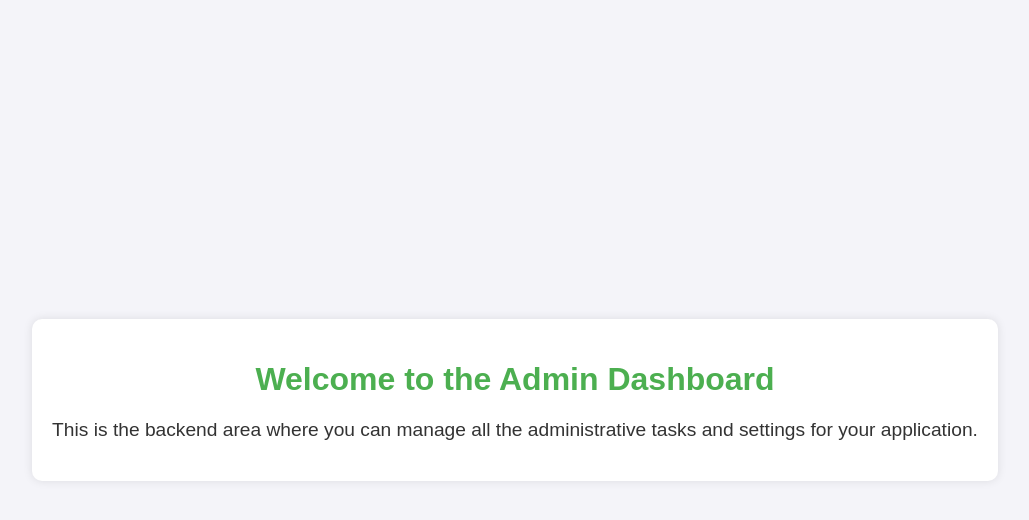
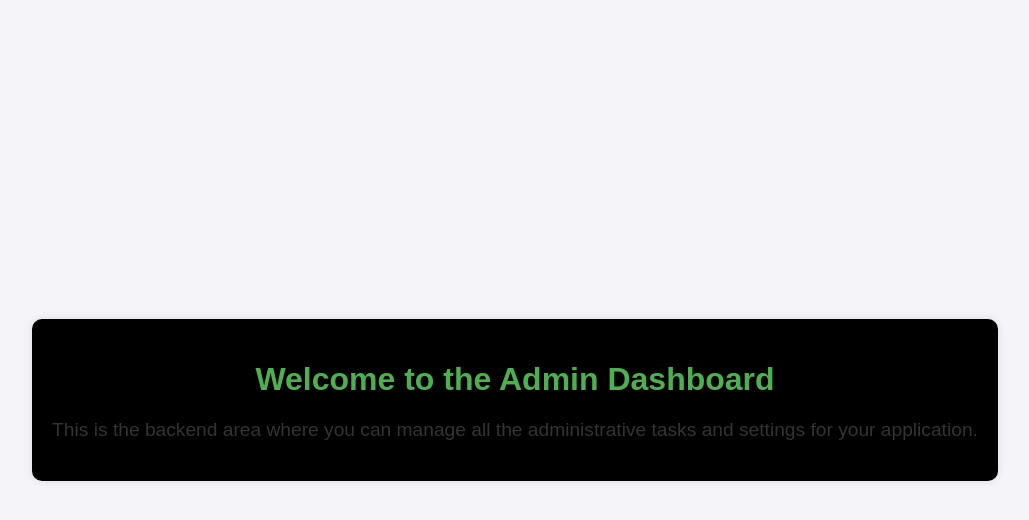
Before and after one commit to princekumar205086/test_api, a Django app: template templates/welcome.html in a window 1280 px wide. Shown: the top 520 px of the page, without its empty margins (125-1154 px from the left). Run offline with Django 5.2, Linux system fonts and the light colour scheme; the template is opened without the code that fills it, so the values that code supplies are empty.

Commit message:
using external css

```diff
--- a/static/style.css
+++ b/static/style.css
@@ -10,7 +10,7 @@ body {
 }
 .container {
     text-align: center;
-    background: #fff;
+    background: #000;
     padding: 20px;
     border-radius: 10px;
     box-shadow: 0 0 10px rgba(0, 0, 0, 0.1);
```
